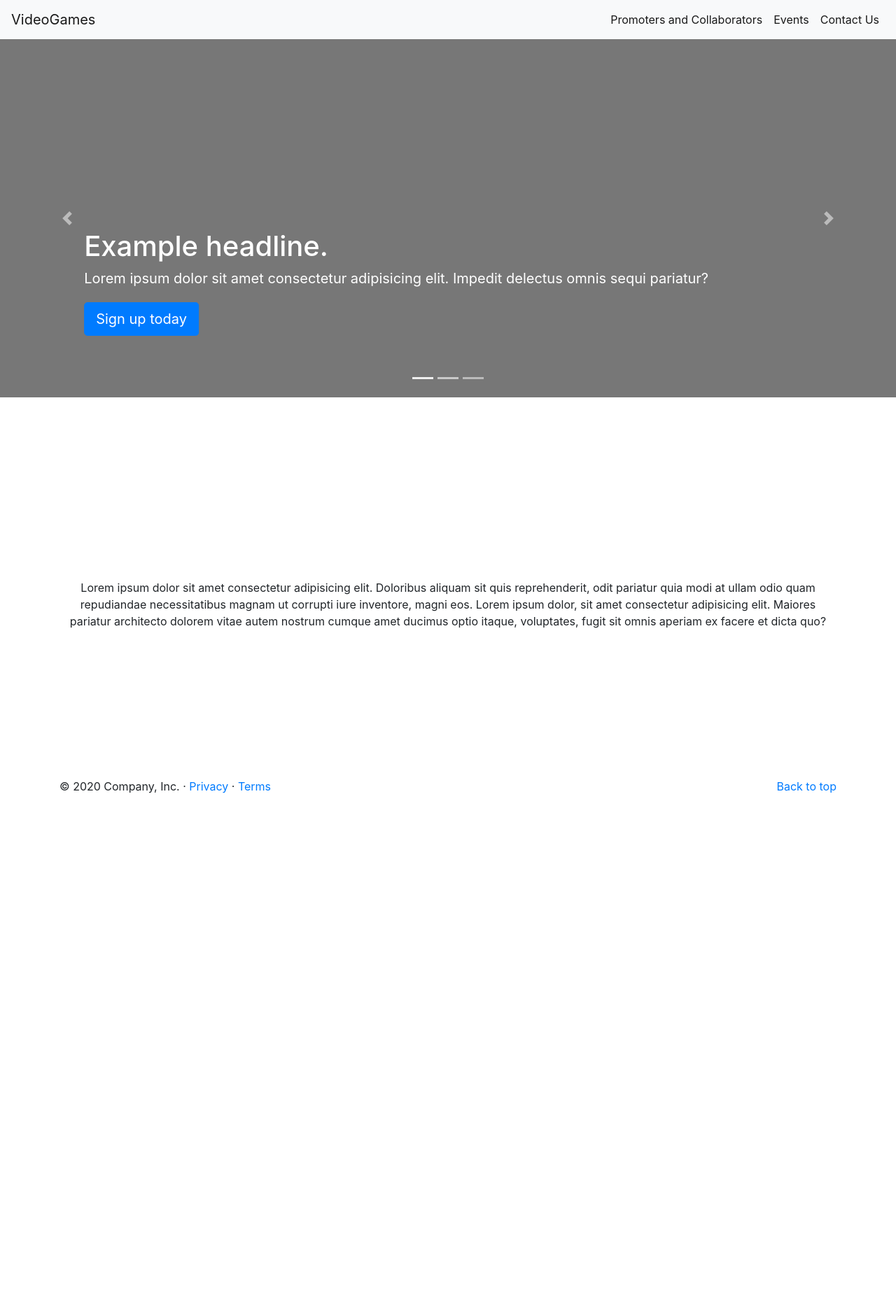
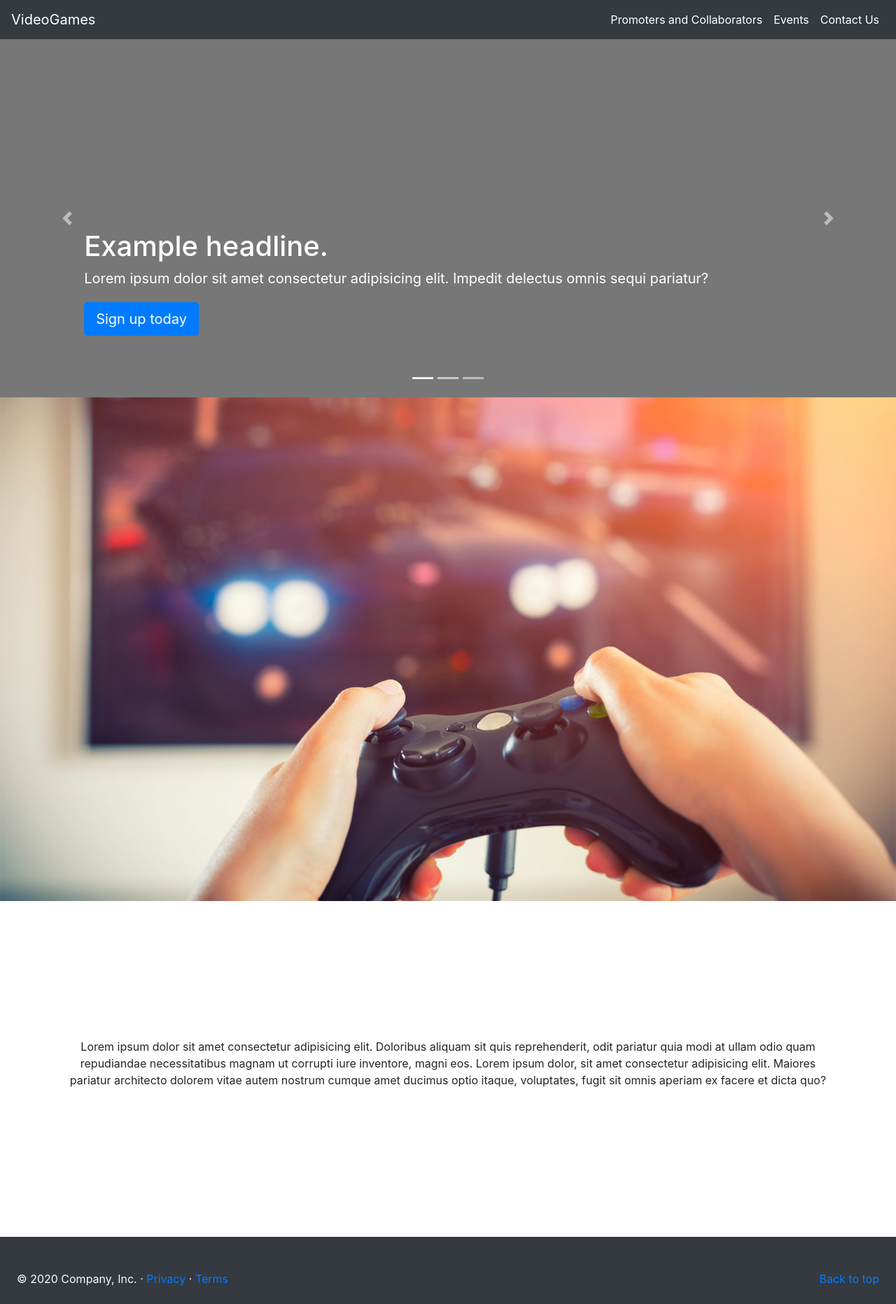
Before and after one commit to nicolasbuitrago/PF-Frontend, an Angular app: page / in a window 1280 px wide. Shown: the whole page at 70% size. Before the commit the page ends 1152 px from the top, so only its background shows below. Built offline with nearby package versions, Linux system fonts and the light colour scheme.

Commit message:
Added Home

```diff
--- a/src/app/app.component.html
+++ b/src/app/app.component.html
@@ -1,12 +1,5 @@
 <header>
   <app-nav-bar></app-nav-bar>
 </header>
-<app-carousel></app-carousel>
-<div class="container">
-  <div class="row align-items-center"  style="height: 30em;">
-    <div class="col text-center">
-      <p>Lorem ipsum dolor sit amet consectetur adipisicing elit. Doloribus aliquam sit quis reprehenderit, odit pariatur quia modi at ullam odio quam repudiandae necessitatibus magnam ut corrupti iure inventore, magni eos. Lorem ipsum dolor, sit amet consectetur adipisicing elit. Maiores pariatur architecto dolorem vitae autem nostrum cumque amet ducimus optio itaque, voluptates, fugit sit omnis aperiam ex facere et dicta quo?</p>
-    </div>
-  </div>
-</div>
+<app-home></app-home>
 <app-footer></app-footer>
--- a/src/app/app.module.ts
+++ b/src/app/app.module.ts
@@ -6,13 +6,15 @@ import { AppComponent } from './app.component';
 import { NavBarComponent } from './components/nav-bar/nav-bar.component';
 import { FooterComponent } from './components/footer/footer.component';
 import { CarouselComponent } from './components/carousel/carousel.component';
+import { HomeComponent } from './components/home/home.component';
 
 @NgModule({
   declarations: [
     AppComponent,
     NavBarComponent,
     FooterComponent,
-    CarouselComponent
+    CarouselComponent,
+    HomeComponent
   ],
   imports: [
     BrowserModule,
--- a/src/app/components/carousel/carousel.component.css
+++ b/src/app/components/carousel/carousel.component.css
@@ -2,9 +2,9 @@
 -------------------------------------------------- */
 
 /* Carousel base class */
-.carousel {
+/* .carousel {
   margin-bottom: 4rem;
-}
+} */
 /* Since positioning the image, we need to help out the caption */
 .carousel-caption {
   bottom: 3rem;
--- a/src/app/components/footer/footer.component.html
+++ b/src/app/components/footer/footer.component.html
@@ -1,4 +1,6 @@
-<footer class="container">
-  <p class="float-right"><a href="#">Back to top</a></p>
-  <p>&copy; 2020 Company, Inc. &middot; <a href="#">Privacy</a> &middot; <a href="#">Terms</a></p>
+<footer class="container-fluid p-0 bg-dark text-light">
+  <div class="pt-5 px-4 pb-2">
+    <p class="float-right"><a href="#">Back to top</a></p>
+    <p>&copy; 2020 Company, Inc. &middot; <a href="#">Privacy</a> &middot; <a href="#">Terms</a></p>
+  </div>
 </footer>
--- /dev/null
+++ b/src/app/components/home/home.component.html
@@ -0,0 +1,11 @@
+<app-carousel></app-carousel>
+<div class="container-fluid p-0">
+  <img src="../assets/video-game-1920x1080.jpg" alt="videogames" class="img-fluid">
+</div>
+<div class="container">
+  <div class="row align-items-center"  style="height: 30em;">
+    <div class="col text-center">
+      <p>Lorem ipsum dolor sit amet consectetur adipisicing elit. Doloribus aliquam sit quis reprehenderit, odit pariatur quia modi at ullam odio quam repudiandae necessitatibus magnam ut corrupti iure inventore, magni eos. Lorem ipsum dolor, sit amet consectetur adipisicing elit. Maiores pariatur architecto dolorem vitae autem nostrum cumque amet ducimus optio itaque, voluptates, fugit sit omnis aperiam ex facere et dicta quo?</p>
+    </div>
+  </div>
+</div>
--- /dev/null
+++ b/src/app/components/home/home.component.ts
@@ -0,0 +1,15 @@
+import { Component, OnInit } from '@angular/core';
+
+@Component({
+  selector: 'app-home',
+  templateUrl: './home.component.html',
+  styleUrls: ['./home.component.css']
+})
+export class HomeComponent implements OnInit {
+
+  constructor() { }
+
+  ngOnInit(): void {
+  }
+
+}
--- a/src/app/components/nav-bar/nav-bar.component.html
+++ b/src/app/components/nav-bar/nav-bar.component.html
@@ -1,4 +1,4 @@
-<nav class="navbar navbar-expand-lg navbar-light bg-light">
+<nav class="navbar navbar-expand-lg navbar-dark bg-dark">
   <a class="navbar-brand" href="#">VideoGames</a>
   <button class="navbar-toggler" type="button" data-toggle="collapse" data-target="#navbarText" aria-controls="navbarText" aria-expanded="false" aria-label="Toggle navigation">
     <span class="navbar-toggler-icon"></span>
```
Also changed, not shown: src/app/components/home/home.component.css (added), src/assets/video-game-1920x1080.jpg (added), 1 other file (tests, documents, lock files or other folders).
